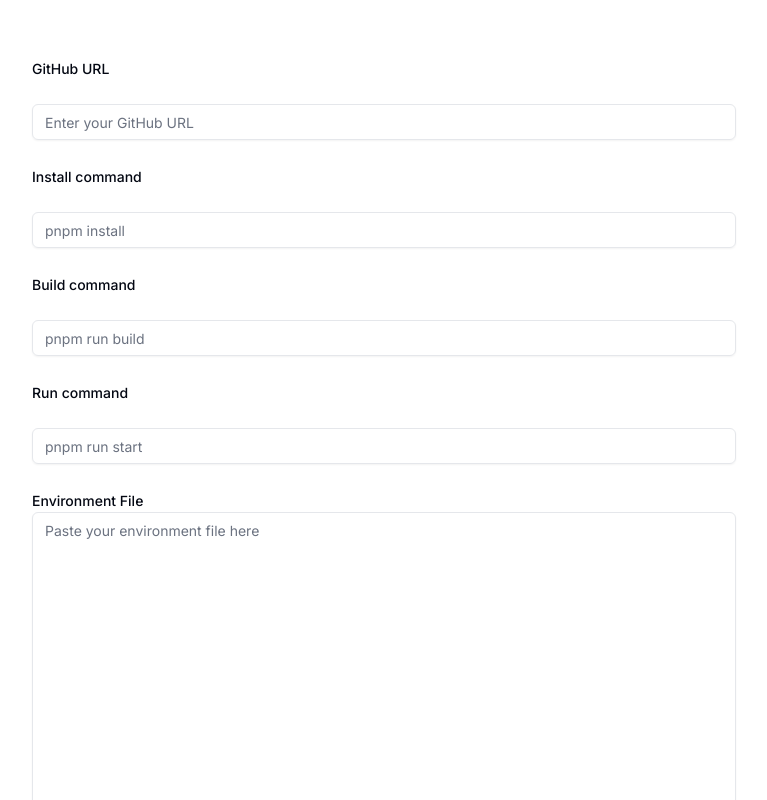
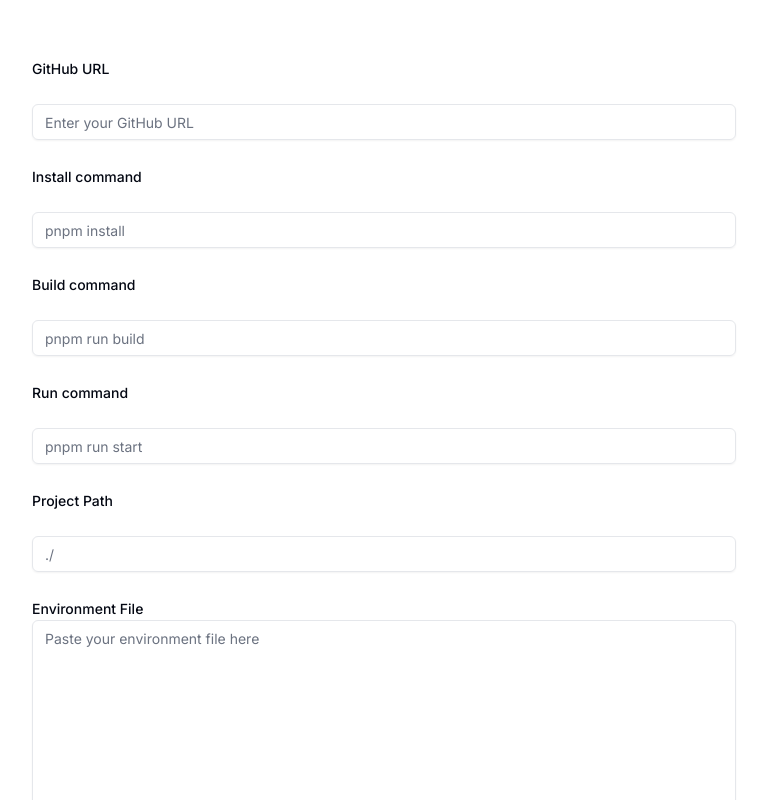
Before and after one commit to siinghd/vercel-like-deployer, a Next.js app in the folder vercel-frontend/: page / in a window 1280 px wide. Shown: the top 800 px of the page, without its empty margins (256-1023 px from the left). Built offline with nearby package versions, Linux system fonts and the light colour scheme.

Commit message:
added project path for mono repo

```diff
--- a/vercel-frontend/actions/index.ts
+++ b/vercel-frontend/actions/index.ts
@@ -6,6 +6,7 @@ export const handleFormAction = async (formdata: {
   installCmd: string;
   buildCmd: string;
   runCmd: string;
+  projectPath: string;
 }) => {
   const response = await fetch('https://api-deployer.hsingh.site/deploy', {
     method: 'POST',
@@ -18,6 +19,7 @@ export const handleFormAction = async (formdata: {
       installCmd: formdata.installCmd,
       buildCmd: formdata.buildCmd,
       runCmd: formdata.runCmd,
+      projectPath: formdata.projectPath,
     }),
   });
   try {
--- a/vercel-frontend/app/Form.tsx
+++ b/vercel-frontend/app/Form.tsx
@@ -36,12 +36,14 @@ export default function Form() {
     const installCmd = formdata.get('installCmd') as string;
     const buildCmd = formdata.get('buildCmd') as string;
     const runCmd = formdata.get('runCmd') as string;
+    const projectPath = formdata.get('projectPath') as string;
     const res = await handleFormAction({
       githubUrl,
       envFile,
       installCmd,
       buildCmd,
       runCmd,
+      projectPath,
     });
     setdata(res);
   };
@@ -98,6 +100,15 @@ export default function Form() {
             placeholder="pnpm run start"
             type="text"
             name="runCmd"
+          />
+        </div>
+        <div className="space-y-6 ">
+          <Label htmlFor="projectPath">Project Path</Label>
+          <Input
+            id="projectPath"
+            placeholder="./"
+            type="text"
+            name="projectPath"
           />
         </div>
         <div className="">
```
Also changed, not shown: 1 other file (tests, documents, lock files or other folders).
